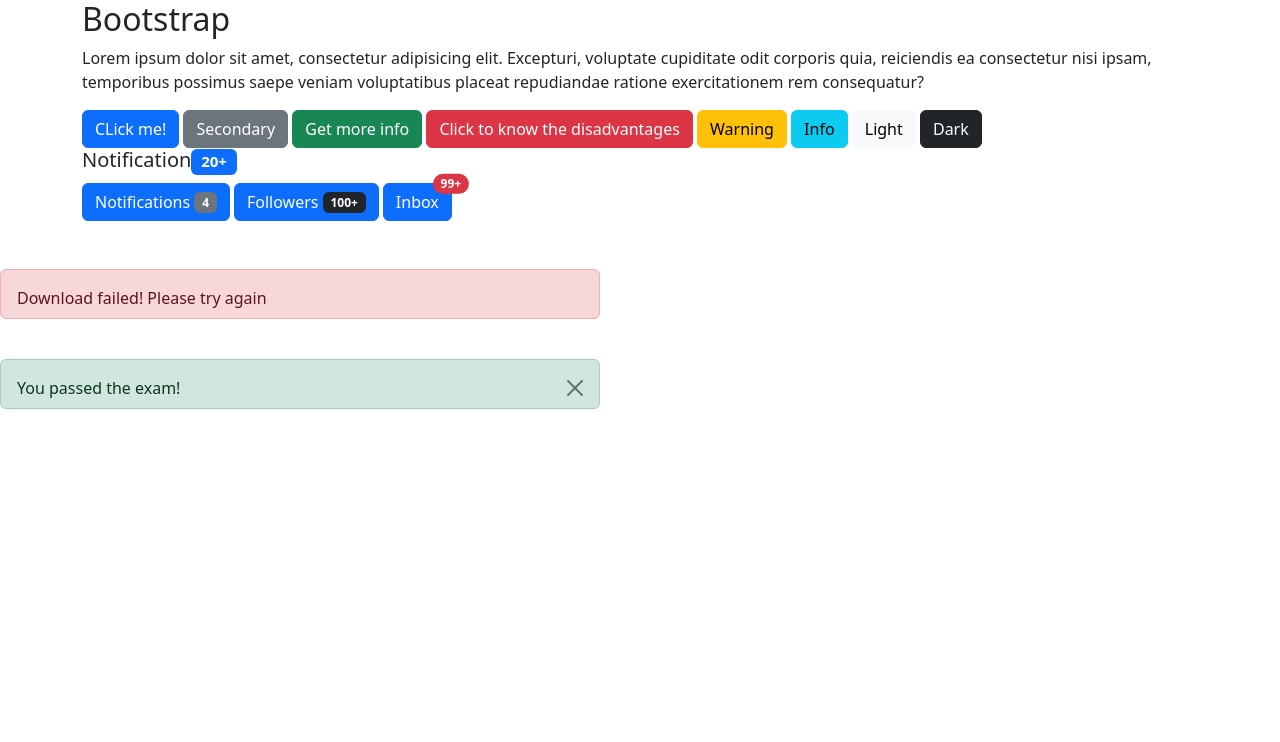
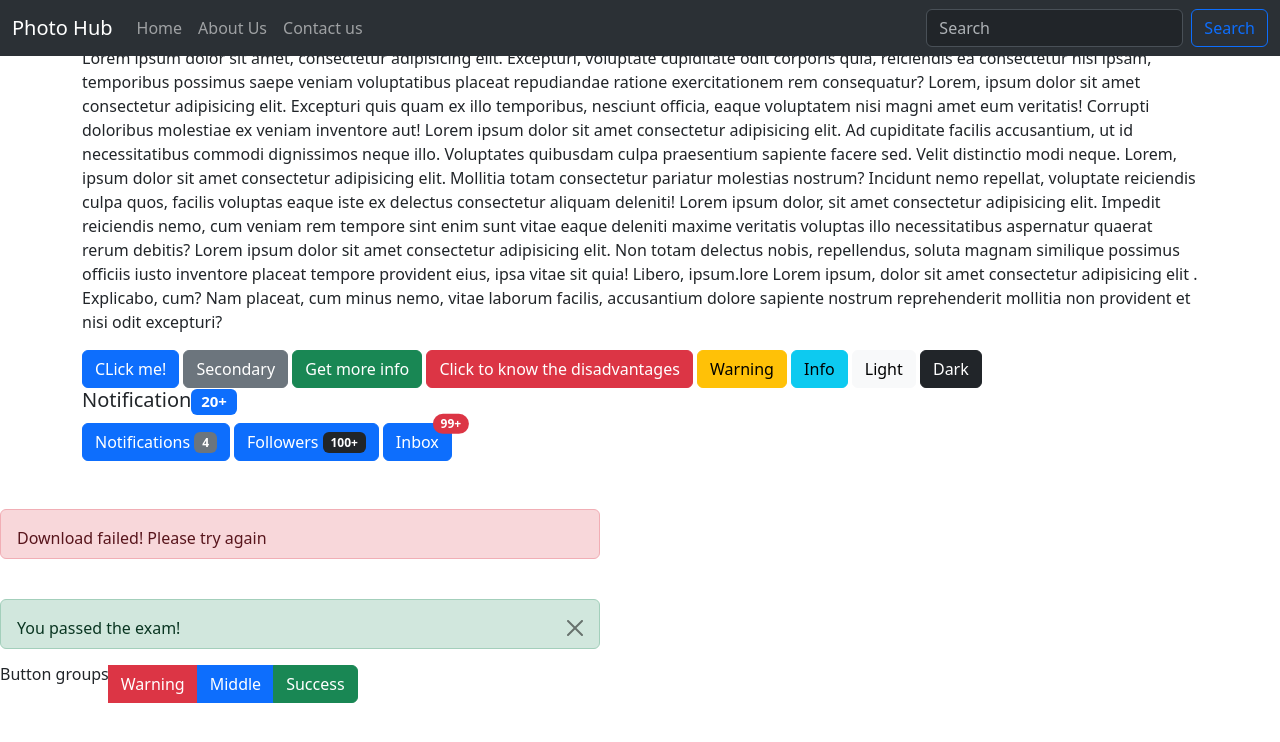
Before and after one commit to Suman-um/Web-development-journey, a plain HTML site: page CSS/Bootstrap/index1.html in a window 1280 px wide. Drawn offline with nearby package versions, Linux system fonts and the light colour scheme.

Commit message:
Bootstrap- Button groups , Nav bars

```diff
--- a/CSS/Bootstrap/index1.html
+++ b/CSS/Bootstrap/index1.html
@@ -12,12 +12,52 @@
 </head>
 <body>
 <div class="container">
+
+  <nav class = "navbar bg-body-tertiary fixed-top navbar-expand-lg" data-bs-theme="dark">
+    <!-- you can also use sticky top -->
+    <div class="container-fluid">
+      <a href = "#" class = "navbar-brand">Photo Hub</a>
+      <button class="navbar-toggler" data-bs-toggle="collapse"data-bs-target="#navbarNavAltMarkup" aria-controls="navbarNavAltMarkup" aria-expanded="false" aria-label="Toggle navigation">
+      <span class="navbar-toggler-icon"></span>
+    </button>
+    <div class="collapse navbar-collapse " id="navbarNavAltMarkup">
+       <div class="navbar-nav">
+      <a class="nav-link" href="#">Home</a>
+      <a class="nav-link" href="#">About Us</a>
+      <a class="nav-link" href="#">Contact us</a>
+    </div>
+    </div>
+      <form class="d-flex" role="search">
+      <input class="form-control me-2" type="search" placeholder="Search" aria-label="Search"/>
+      <button class="btn btn-outline-primary" type="submit">Search</button>
+    </form>
+
+    </div>
+
+  </nav>
     <h2>Bootstrap</h2>
     <p>Lorem ipsum dolor sit amet, consectetur adipisicing elit.
         Excepturi, voluptate cupiditate odit corporis quia,
         reiciendis ea consectetur nisi ipsam,
         temporibus possimus saepe veniam voluptatibus placeat repudiandae ratione
-        exercitationem rem consequatur?</p>
+        exercitationem rem consequatur?
+      Lorem, ipsum dolor sit amet consectetur adipisicing elit.
+      Excepturi quis quam ex illo temporibus, nesciunt officia, eaque voluptatem nisi
+       magni amet eum veritatis! Corrupti doloribus molestiae ex veniam inventore aut!
+      Lorem ipsum dolor sit amet consectetur adipisicing elit. Ad cupiditate facilis accusantium, ut id necessitatibus commodi dignissimos neque illo.
+      Voluptates quibusdam culpa praesentium sapiente facere sed.
+      Velit distinctio modi neque.
+    Lorem, ipsum dolor sit amet consectetur adipisicing elit.
+    Mollitia totam consectetur pariatur molestias nostrum? Incidunt nemo repellat, voluptate reiciendis culpa quos,
+    facilis voluptas eaque iste ex delectus consectetur aliquam deleniti!
+  Lorem ipsum dolor, sit amet consectetur adipisicing elit.
+  Impedit reiciendis nemo, cum veniam rem tempore sint enim sunt vitae eaque deleniti maxime veritatis voluptas
+   illo necessitatibus aspernatur quaerat rerum debitis?
+  Lorem ipsum dolor sit amet consectetur adipisicing elit.
+  Non totam delectus nobis, repellendus, soluta magnam similique possimus officiis iusto inventore placeat tempore provident eius,
+   ipsa vitae sit quia! Libero, ipsum.lore
+Lorem ipsum, dolor sit amet consectetur adipisicing elit
+. Explicabo, cum? Nam placeat, cum minus nemo, vitae laborum facilis, accusantium dolore sapiente nostrum reprehenderit mollitia non provident et nisi odit excepturi?</p>
 
         <button type="button" class="btn btn-primary">CLick me!</button>
 <button type="button" class="btn btn-secondary">Secondary</button>
@@ -64,6 +104,20 @@
   <button class="btn-close" data-bs-dismiss="alert"></button>
 </div>
 <!-- data-bs-dismiss element is a js element -->
+
+
+<!-- Button groups we can create and stack together in a vertical way -->
+ <div class="btn-group" role = "group" aria-label="Basic example">
+  <h6>Button groups</h6>
+  <br>
+  <button type="button" class="btn btn-danger">Warning</button>
+  <button type="button" class="btn btn-primary">Middle</button>
+  <button type="button" class="btn btn-success">Success</button>
+</div>
+<!--
+Button groups require an appropriate role attribute and explicit label to ensure assistive technologies
+ like screen readers identify buttons as grouped and announce them. Use role="group" for button groups
+ or role="toolbar" for button toolbars. Then use aria-label or aria-labelledby to label them. -->
  <script src="https://cdn.jsdelivr.net/npm/bootstrap@5.3.8/dist/js/bootstrap.bundle.min.js" integrity="sha384-FKyoEForCGlyvwx9Hj09JcYn3nv7wiPVlz7YYwJrWVcXK/BmnVDxM+D2scQbITxI" crossorigin="anonymous"></script>
 </body>
 </html>
```
